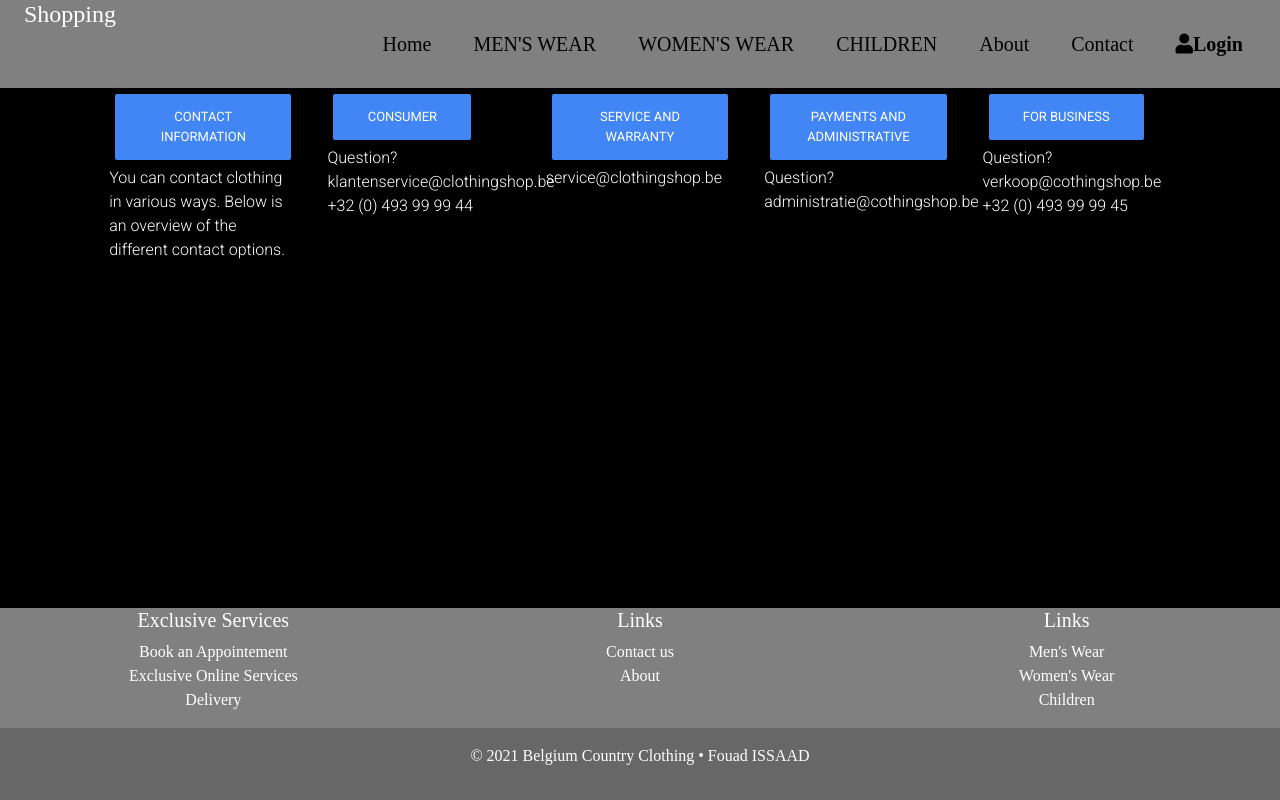
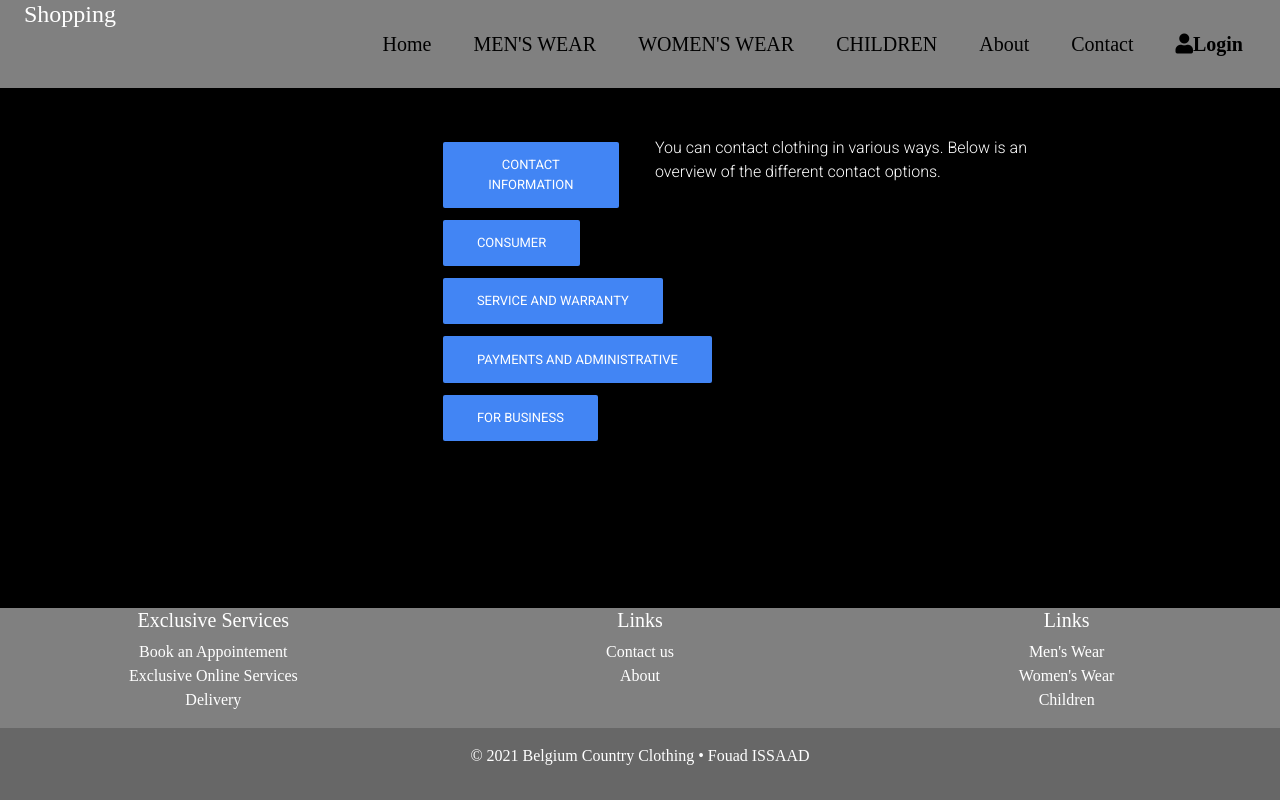
Before and after one commit to fouadissaad1/shoppingwebapps, a React (Create React App) app: page /Contact in a window 1280 px wide. Both pictures are taken after a click on the button "CONTACT INFORMATION". Built offline with nearby package versions, Linux system fonts and the light colour scheme; no server answers.

Commit message:
style contact

```diff
--- a/src/components/pages/Contact.js
+++ b/src/components/pages/Contact.js
@@ -4,54 +4,75 @@ import { Business, Consumer, ContactInformation, Payments, ServiceWarranty } fro
 
 
 export function Contact(){
-    const [showShow, setShowShow] = useState(false);
-    const toggleShow = () => setShowShow(!showShow);
+    const [showBusiness, setusiness] = useState(false);
+    const [showShowInformation, setshowShowInformation] = useState(false);
+    const [showConsumer, setShowConsumer] = useState(false);
+    const [showServices, setShowServices] = useState(false);
+    const [showPayments, setShowPayments] = useState(false);
+
+    const toggleBusiness = () => setusiness(!showBusiness);
+    const togglesInformation = () => setshowShowInformation(!showShowInformation);
+    const togglesConsumer = () => setShowConsumer(!showConsumer);
+    const togglesServices = () => setShowServices(!showServices);
+    const togglesPayments = () => setShowPayments(!showPayments);
+
     return(
         <>
             <React.Fragment>
-                {/* eslint-disable-next-line react/jsx-no-undef */}
-                <MDBRow/>
-                <MDBRow color={"red"}>
-                    {/* eslint-disable-next-line react/jsx-no-undef */}
-                    <MDBCol lg={1}/>
-                    <MDBCol lg={2}>
-
-                        {/* eslint-disable-next-line react/jsx-no-undef,no-undef */}
-                        <MDBBtn onClick={toggleShow}>Contact information</MDBBtn>
-                        {/* eslint-disable-next-line react/jsx-no-undef */}
-                        <MDBCollapse show={showShow}>
+                <br/> <br/>
+                <MDBRow>
+                    <MDBCol size="4"></MDBCol>
+                    <MDBCol size="2">
+                        <MDBBtn onClick={togglesInformation}>Contact information</MDBBtn>
+                    </MDBCol>
+                    <MDBCol size="4">
+                        <MDBCollapse show={showShowInformation}>
                             <ContactInformation/>
                         </MDBCollapse>
                     </MDBCol>
-                    <MDBCol lg={2}>
-                        <MDBBtn onClick={toggleShow}>Consumer</MDBBtn>
-                        <MDBCollapse show={showShow}>
+                </MDBRow>
+                <MDBRow>
+                    <MDBCol size="4"></MDBCol>
+                    <MDBCol size="4">
+                        <MDBBtn onClick={togglesConsumer}>Consumer</MDBBtn>
+                        <MDBCollapse show={showConsumer}>
                             <Consumer/>
                         </MDBCollapse>
                     </MDBCol>
-                    <MDBCol>
-                        <MDBBtn onClick={toggleShow}>Service and warranty</MDBBtn>
-                        <MDBCollapse show={showShow}>
+                    <MDBCol size="4">
+
+                    </MDBCol>
+                </MDBRow>
+                <MDBRow>
+                    <MDBCol size="4"></MDBCol>
+                    <MDBCol size="4">
+                        <MDBBtn onClick={togglesServices}>Service and warranty</MDBBtn>
+                        <MDBCollapse show={showServices}>
                             <ServiceWarranty/>
                         </MDBCollapse>
                     </MDBCol>
-                    <MDBCol lg={2}>
-                        <MDBBtn onClick={toggleShow}>Payments and administrative</MDBBtn>
-                        <MDBCollapse show={showShow}>
+                    <MDBCol size="4"></MDBCol>
+                </MDBRow>
+                <MDBRow>
+                    <MDBCol size="4"></MDBCol>
+                    <MDBCol size="4">
+                        <MDBBtn onClick={togglesPayments}>Payments and administrative</MDBBtn>
+                        <MDBCollapse show={showPayments}>
                             <Payments/>
                         </MDBCollapse>
                     </MDBCol>
-                    <MDBCol lg={2}>
-                        <MDBBtn onClick={toggleShow}>For Business</MDBBtn>
-                        <MDBCollapse show={showShow}>
+                    <MDBCol size="4"></MDBCol>
+                </MDBRow>
+                <MDBRow>
+                    <MDBCol size="4"></MDBCol>
+                    <MDBCol size="4">
+                        <MDBBtn onClick={toggleBusiness}>For Business</MDBBtn>
+                        <MDBCollapse show={showBusiness}>
                             <Business/>
                         </MDBCollapse>
-
                     </MDBCol>
-                    <MDBCol lg={1}/>
+                    <MDBCol size="4"></MDBCol>
                 </MDBRow>
-                <MDBRow/>
-
             </React.Fragment>
         </>
     )
```
